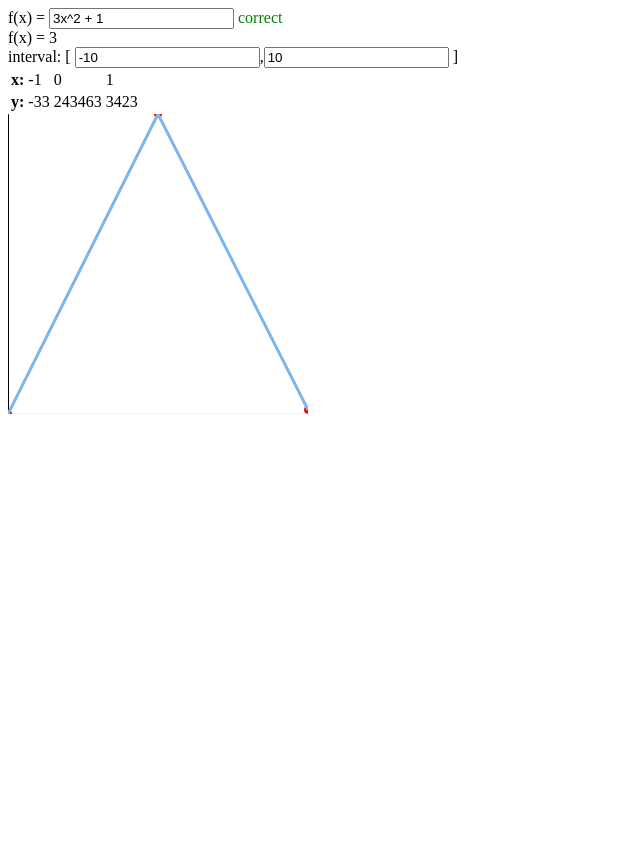
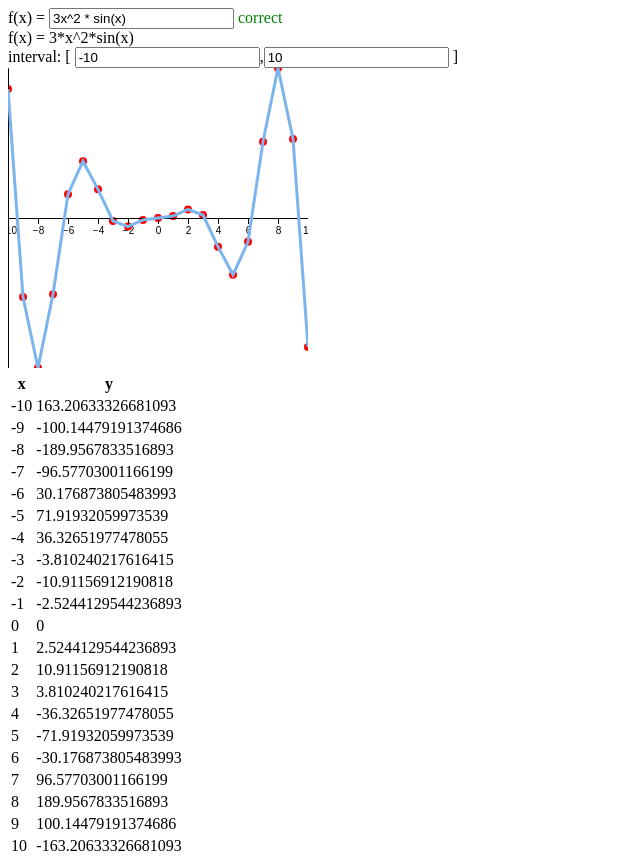
Before and after one commit to Soromytko/MiniMaple-React-js, a React (Vite) app: page / in a window 1280 px wide. Shown: the whole page, without its empty margins (0-640 px from the left). Before the commit the page ends 800 px from the top, so only its background shows below. Built offline with nearby package versions, Linux system fonts and the light colour scheme.

Commit message:
move the point table below

```diff
--- a/src/index.js
+++ b/src/index.js
@@ -9,68 +9,57 @@ import {Parser} from "./parser.js"
 import {Token} from "./token.js"
 import {Calculator} from "./calculator.js"
 import {Graph} from "./graph.js"
+import { Point } from "./Point.js";
 
 class App extends React.Component {
     constructor(props) {
         super(props)
 
         this.state = {
-          inputFunc: '3x^2 + 1',
-          explicitFunc: '3',
-          diffFunc: '6x',
+          inputFunc: '3x^2 * sin(x)',
+          explicitFunc: '3*x^2*sin(x)',
           parseResult: '',
           xMin: '-10',
           xMax: '10',
-          buttonClick: false
         };
 
-        this.xData = [-1, 0, 1]
-        this.yData = [-33, 243463, 3423]
+        this.points = []
 
-        this.renderTableData = (data) => {
-          let result = []
-          for(let i = 0; i < data.length; i++) {
-            result.push(<td key={i}>{data[i]}</td>)
+        this.rebuild(this.state.inputFunc, this.state.xMin, this.state.xMax)
+
+        this.renderTable = () => {
+          let rows = []
+          for (let i = 0; i < this.points.length; i++) {
+            rows.push(
+              <tr key={i}>
+                <td>{this.points[i].x}</td>
+                <td>{this.points[i].y}</td>
+              </tr>
+            )
           }
-          return result
+          return (
+            <table>
+              <thead>
+                <tr>
+                  <th>x</th>
+                  <th>y</th>
+                </tr>
+              </thead>
+              <tbody>
+                {rows}
+              </tbody>
+            </table>
+          )
         }
 
         this.inputFuncHandleChange = this.onInputFuncHandleChange.bind(this)
-        this.diffFuncHandleChange = this.onDiffFuncHandleChange.bind(this)
         this.xMinHandleChange = this.onXMinHandleChange.bind(this)
         this.xMaxHandleChange = this.onXMaxHandleChange.bind(this)
-
-        this.onAddHandle = this.onAdd.bind(this)
     }
 
     onInputFuncHandleChange(event) {
       this.setState({inputFunc: event.target.value})
       this.rebuild(event.target.value, this.state.xMin, this.state.xMax)
-      return
-
-      let parser = new Parser(event.target.value)
-      parser.parse()
-
-      this.setState({parseResult: parser.log})
-
-      if (!parser.log) {
-        let calculator = new Calculator(parser.tokens)
-
-        this.xData = []
-        this.yData = []
-        for (let i = this.state.xMin; i <= this.state.xMax; i++) {
-          this.xData.push(i)
-          let y = calculator.calc(i)
-          this.yData.push(y)
-        }
-
-      }
-
-      this.setState({diffFunc: event.target.value})
-    }
-
-    onDiffFuncHandleChange(event) {
-      this.setState({diffFunc: event.target.value})
     }
 
     onXMinHandleChange(event) {
@@ -81,18 +70,6 @@ class App extends React.Component {
     onXMaxHandleChange(event) {
       this.setState({xMax: event.target.value})
       this.rebuild(this.state.inputFunc, this.state.xMin, event.target.value)
-
-
-    }
-
-    onAdd() {
-      this.setState({buttonClick: !this.state.buttonClick})
-      let parser = new Parser(this.state.inputFunc)
-      parser.parse()
-      this.setState({parseResult: parser.log})
-
-      let calculator = new Calculator(parser.tokens)
-      calculator.calc(0)
     }
 
     rebuild(func, xMin, xMax) {
@@ -106,22 +83,19 @@ class App extends React.Component {
 
         let calculator = new Calculator(parser.tokens)
 
-        this.xData = []
-        this.yData = []
+        this.points = []
         for (let i = xMin; i <= xMax; i++) {
-          this.xData.push(i)
-          let y = calculator.calc(i)
-          this.yData.push(y)
+          this.points.push(new Point(i, calculator.calc(i)))
         }
-
       }
 
       this.setState({diffFunc: func})
     }
 
     render() {
-      // this.xData = [0, 1, 2, 3, 4]
-      // this.yData = [0, 1, 4, 9, 16]
+      this.xData = []
+      this.yData = []
+      this.points.forEach(item => {this.xData.push(item.x); this.yData.push(item.y)})
       return (
         <div>
           <div>
@@ -133,34 +107,20 @@ class App extends React.Component {
             </label>
           </div>
           <div>
-            {/* <label>f'(x) = {this.state.diffFunc}</label> */}
             <label>f(x) = {this.state.explicitFunc}</label>
-            {/* <button onClick={this.onAddHandle}>
-              Добавить
-            </button> */}
           </div>
-          {/* <div>
-            <input type="number" value={this.state.from} onChange={this.}></input>
-          </div> */}
+          <div>
             <label>interval:
               [ <input type="number" value={this.state.xMin} onChange={this.xMinHandleChange}/>,
               <input type="number" value={this.state.xMax} onChange={this.xMaxHandleChange}/> ]
             </label>
-          <table>
-            <tbody>
-              <tr>
-                <th>x:</th>
-                {this.renderTableData(this.xData)}
-              </tr>
-              <tr>
-                <th>y:</th>
-                {this.renderTableData(this.yData)}
-              </tr>
-            </tbody>
-        </table>
-        <div>
-          <Graph xData={this.xData} yData={this.yData}></Graph>
-        </div>
+          </div>
+          <div>
+            <Graph xData={this.xData} yData={this.yData}></Graph>
+          </div>
+          <div>
+            {this.renderTable()}
+          </div>
         </div>
       )
     }
@@ -171,8 +131,6 @@ class Grap_old extends React.Component {
   constructor(props) {
     super(props)
   }
-
-
 
   render() {
 
--- /dev/null
+++ b/src/point.js
@@ -0,0 +1,6 @@
+export class Point {
+    constructor(x, y) {
+        this.x = x
+        this.y = y
+    }
+}
```
